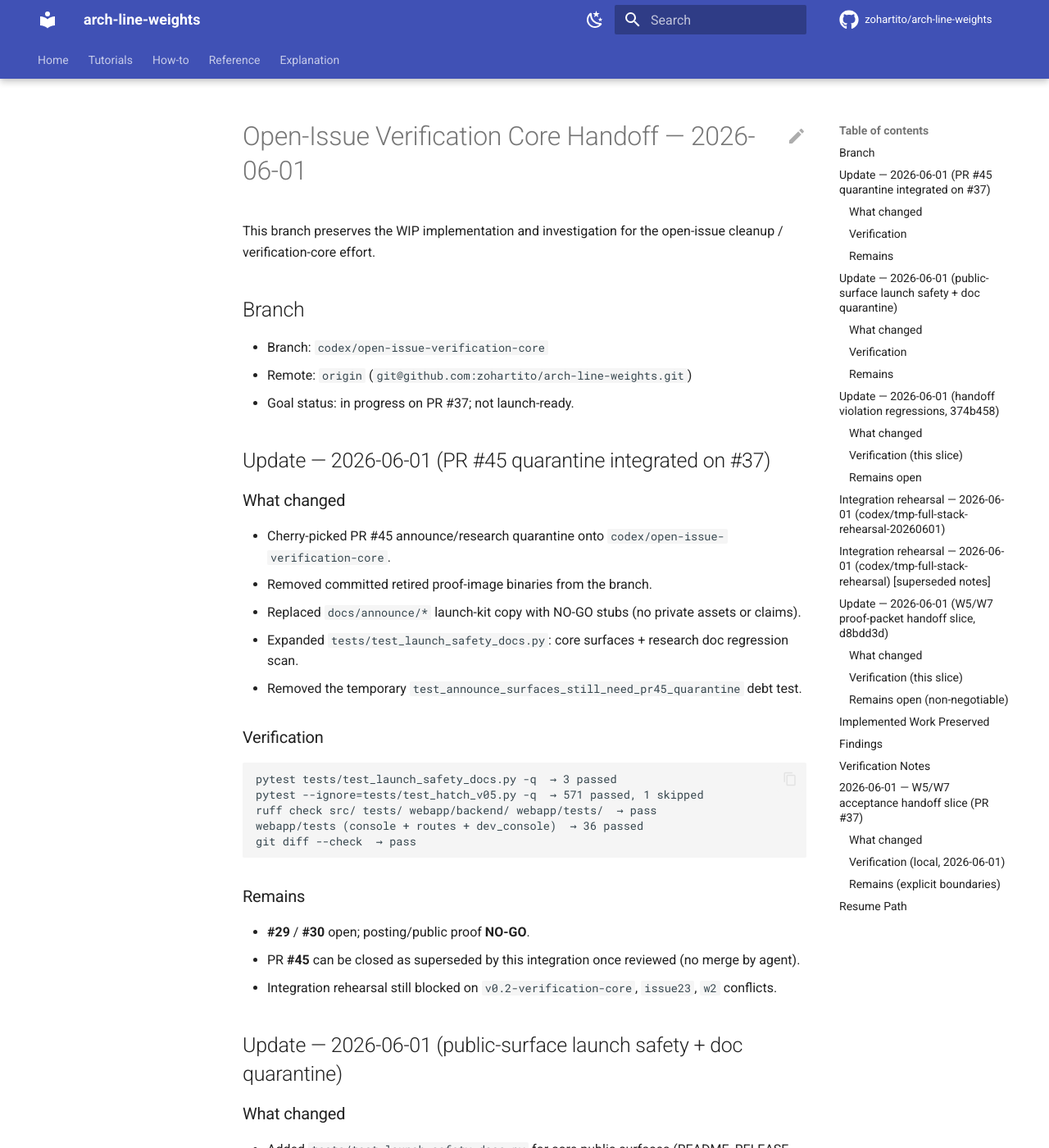
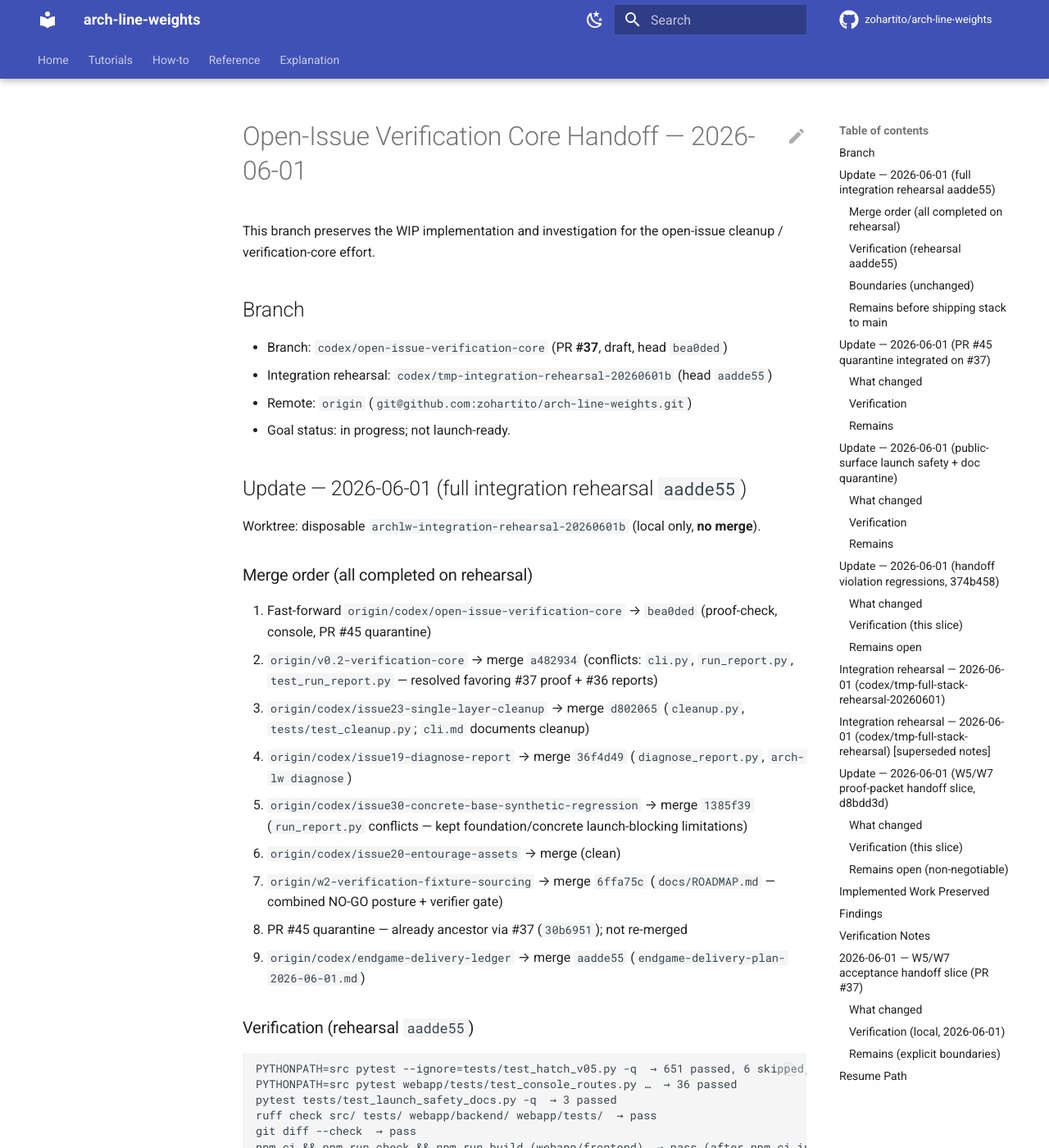
Before and after one commit to zohartito/arch-line-weights, an MkDocs documentation site: the page built from docs/research/open-issue-verification-core-handoff-2026-06-01.md, in a window 1280 px wide and 1400 px high. Shown: the whole window at 82% size. Built offline with MkDocs 1.6.1 and Material for MkDocs 9.7.7, drawn with Linux system fonts in a browser that asks for light colours; comment, search, counter and statistics services are not loaded; some of the changed text lies outside the part shown.

Commit message:
docs: record full-stack integration rehearsal on handoff ledger
Archival branch codex/tmp-integration-rehearsal-20260601b at 8b94467 merges

Co-authored-by: Cursor <cursoragent@cursor.com>
#36–#39 stack on #37 bea0ded with 651 pytest passed. No merge; #29/#30 open.

````diff
--- a/docs/research/open-issue-verification-core-handoff-2026-06-01.md
+++ b/docs/research/open-issue-verification-core-handoff-2026-06-01.md
@@ -4,9 +4,49 @@ This branch preserves the WIP implementation and investigation for the open-issu
 
 ## Branch
 
-- Branch: `codex/open-issue-verification-core`
+- Branch: `codex/open-issue-verification-core` (PR **#37**, draft, head `bea0ded`)
+- Integration rehearsal: `codex/tmp-integration-rehearsal-20260601b` (head `aadde55`)
 - Remote: `origin` (`git@github.com:zohartito/arch-line-weights.git`)
-- Goal status: in progress on PR #37; not launch-ready.
+- Goal status: in progress; not launch-ready.
+
+## Update — 2026-06-01 (full integration rehearsal `aadde55`)
+
+Worktree: disposable `archlw-integration-rehearsal-20260601b` (local only, **no merge**).
+
+### Merge order (all completed on rehearsal)
+
+1. Fast-forward `origin/codex/open-issue-verification-core` → `bea0ded` (proof-check, console, PR #45 quarantine)
+2. `origin/v0.2-verification-core` → merge `a482934` (conflicts: `cli.py`, `run_report.py`, `test_run_report.py` — resolved favoring #37 proof + #36 reports)
+3. `origin/codex/issue23-single-layer-cleanup` → merge `d802065` (`cleanup.py`, `tests/test_cleanup.py`; `cli.md` documents cleanup)
+4. `origin/codex/issue19-diagnose-report` → merge `36f4d49` (`diagnose_report.py`, `arch-lw diagnose`)
+5. `origin/codex/issue30-concrete-base-synthetic-regression` → merge `1385f39` (`run_report.py` conflicts — kept foundation/concrete launch-blocking limitations)
+6. `origin/codex/issue20-entourage-assets` → merge (clean)
+7. `origin/w2-verification-fixture-sourcing` → merge `6ffa75c` (`docs/ROADMAP.md` — combined NO-GO posture + verifier gate)
+8. PR #45 quarantine — already ancestor via #37 (`30b6951`); not re-merged
+9. `origin/codex/endgame-delivery-ledger` → merge `aadde55` (`endgame-delivery-plan-2026-06-01.md`)
+
+### Verification (rehearsal `aadde55`)
+
+```text
+PYTHONPATH=src pytest --ignore=tests/test_hatch_v05.py -q  → 651 passed, 6 skipped, 1 xfailed
+PYTHONPATH=src pytest webapp/tests/test_console_routes.py …  → 36 passed
+pytest tests/test_launch_safety_docs.py -q  → 3 passed
+ruff check src/ tests/ webapp/backend/ webapp/tests/  → pass
+git diff --check  → pass
+npm ci && npm run check && npm run build (webapp/frontend)  → pass (after npm ci in worktree)
+```
+
+### Boundaries (unchanged)
+
+- **No PR merges.** PR **#37** and **#36** stay **draft**.
+- **#29** / **#30** remain **open**. Posting/public proof **NO-GO**.
+- Synthetic proof does **not** close #30. Private USC regression stays private.
+
+### Remains before shipping stack to main
+
+- Land #37 (and dependent PRs) via human review; rehearsal branch is archival integration signal only.
+- Optional: port non-conflicting rehearsal-only doc fixes back to #37 / #41 ledger.
+- Real W5/W7 acceptance still required for any public-proof GO.
 
 ## Update — 2026-06-01 (PR #45 quarantine integrated on #37)
 
````
